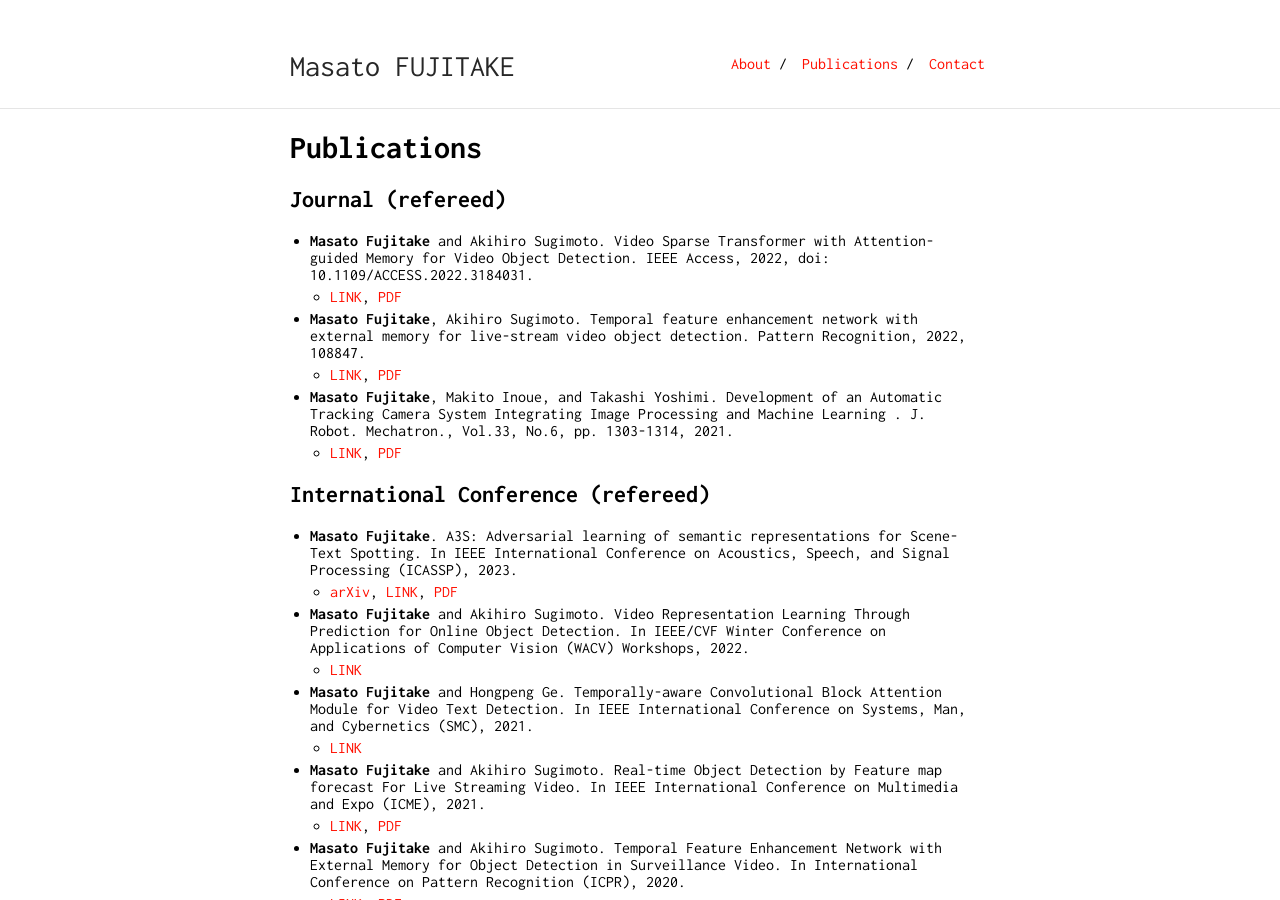
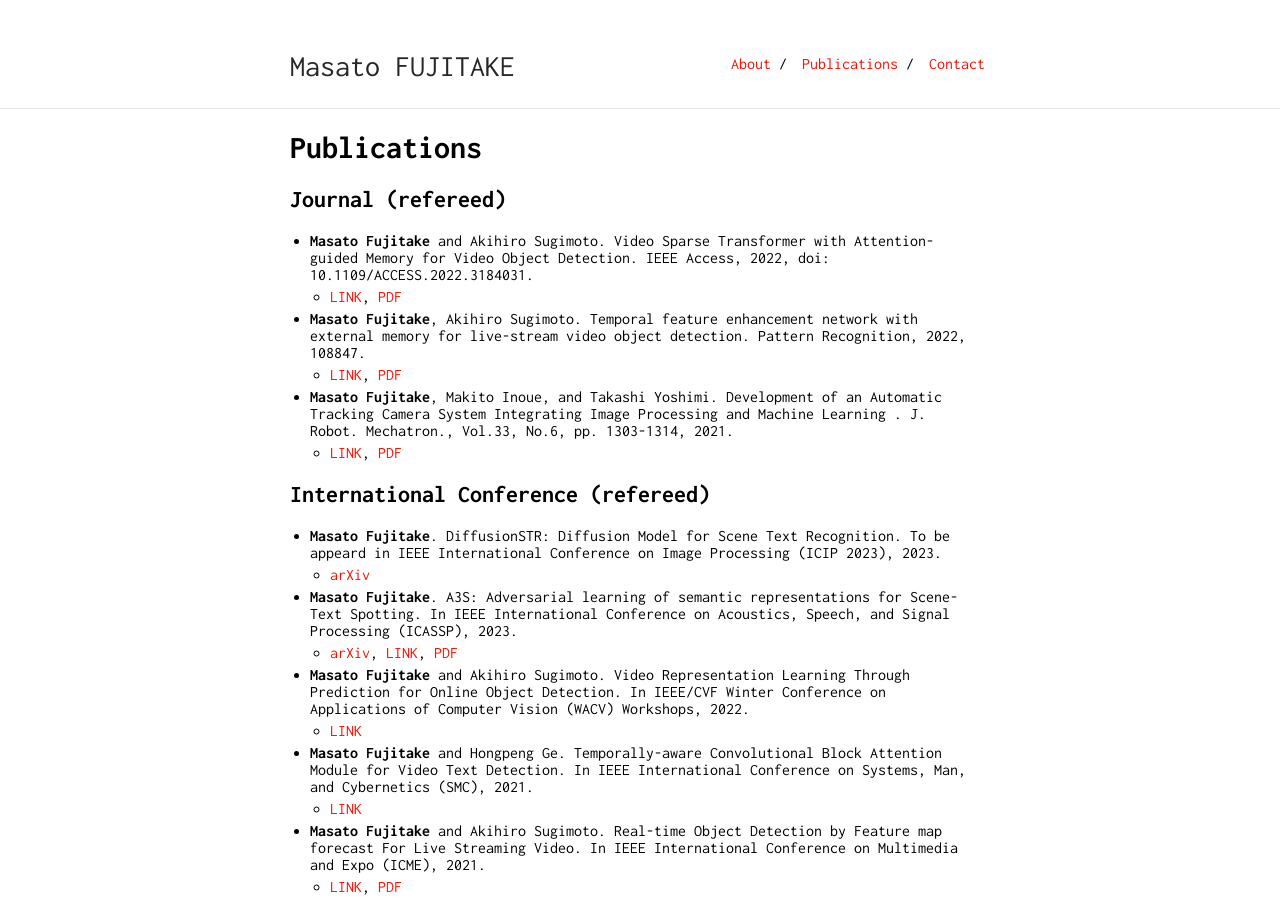
Before and after one commit to Swall0w/Swall0w.github.io, a Jekyll site: the page built from publications.md, in a window 1280 px wide and 900 px high. Built offline with Jekyll 4.4.1, drawn with Linux system fonts in a browser that asks for light colours; our own code applies the rules of GitHub Pages for plain Markdown files.

Commit message:
Update publications.md

```diff
--- a/publications.md
+++ b/publications.md
@@ -14,6 +14,8 @@ layout: default
   -   [LINK](https://www.fujipress.jp/jrm/rb/robot003300061303/), [PDF](./pdfs/Fujipress_JRM-33-6-10.pdf)
 
 ## International Conference (refereed)
+- **Masato Fujitake**. DiffusionSTR: Diffusion Model for Scene Text Recognition. To be appeard in IEEE International Conference on Image Processing (ICIP 2023), 2023.
+  -  [arXiv](https://arxiv.org/abs/2306.16707)
 - **Masato Fujitake**. A3S: Adversarial learning of semantic representations for Scene-Text Spotting. In IEEE International Conference on Acoustics, Speech, and Signal Processing (ICASSP), 2023.
   -  [arXiv](https://arxiv.org/abs/2302.10641), [LINK](https://ieeexplore.ieee.org/abstract/document/10096434), [PDF](pdfs/A3S_Adversarial_Learning_of_Semantic_Representations_for_Scene-Text_Spotting.pdf)
 - **Masato Fujitake** and Akihiro Sugimoto. Video Representation Learning Through Prediction for Online Object Detection. In  IEEE/CVF Winter Conference on Applications of Computer Vision (WACV) Workshops, 2022.
```
